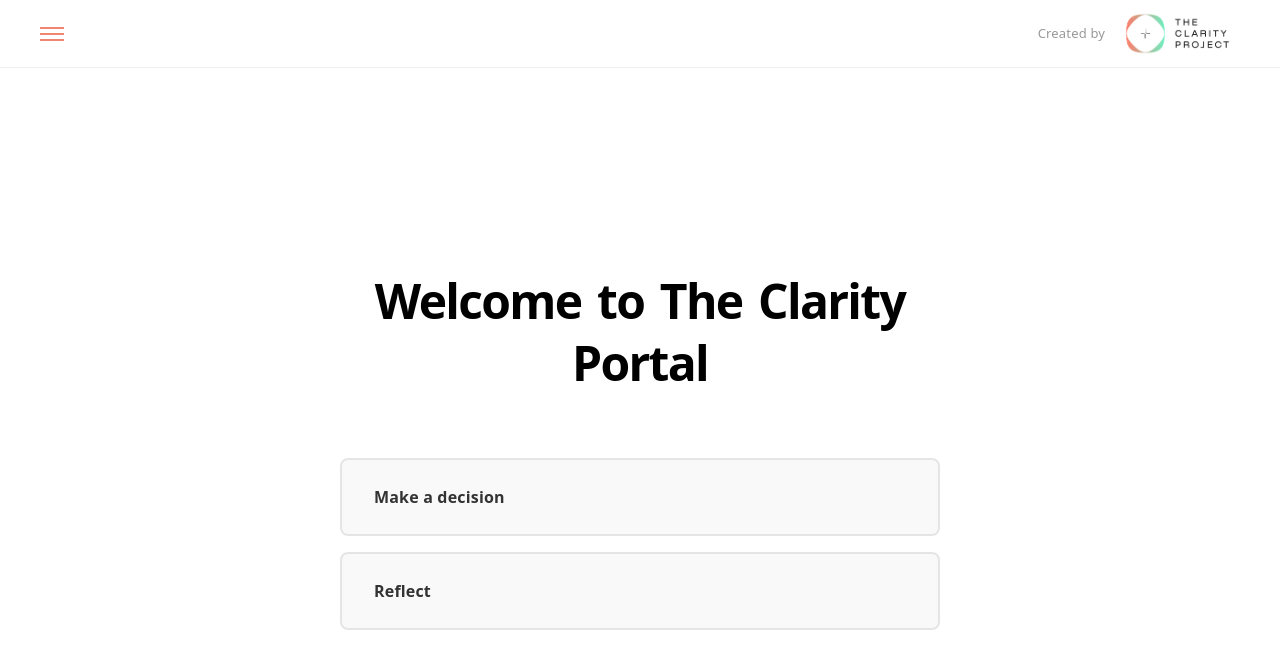
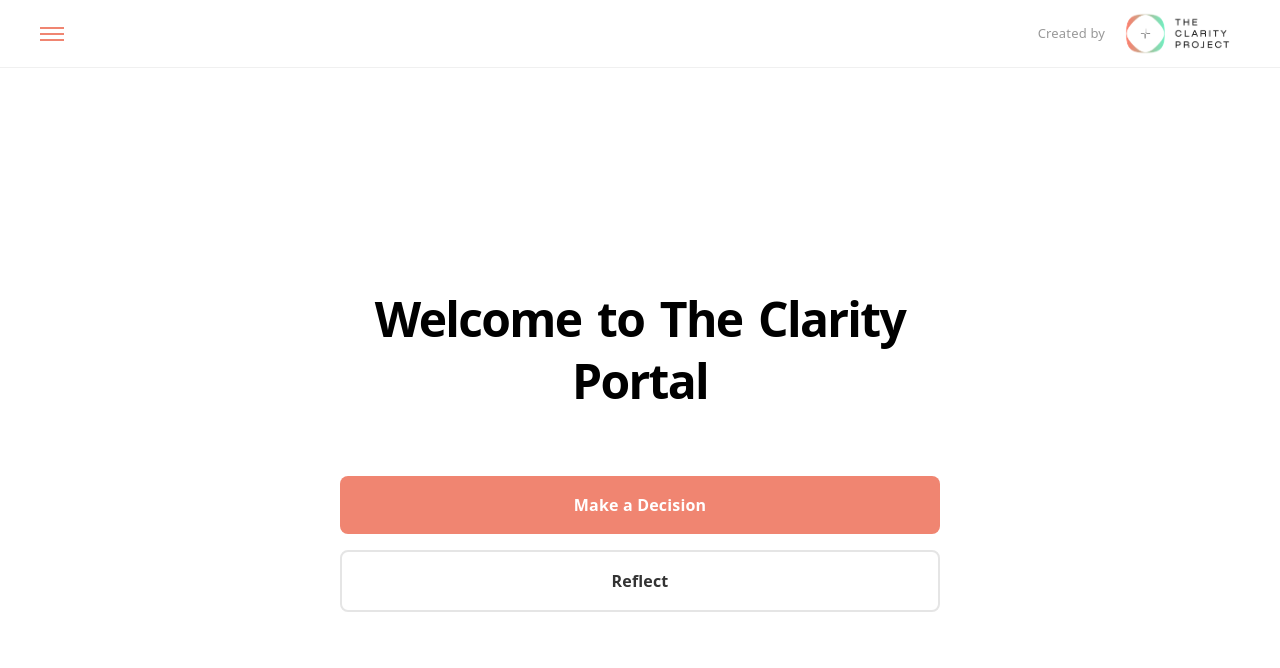
Before and after one commit to tim-clarityproject/clarity-portal, a React (Vite) app: page /welcome in a window 1280 px wide. Shown: the top 668 px of the page. Built offline with nearby package versions, Linux system fonts and the light colour scheme; no server answers.

Commit message:
Capitalize 'Decision' in welcome page button
Co-Authored-By: Claude Haiku 4.5 <noreply@anthropic.com>

```diff
--- a/src/pages/Welcome.jsx
+++ b/src/pages/Welcome.jsx
@@ -23,50 +23,42 @@ export default function Welcome() {
             <button
               onClick={() => navigate('/decisions-log', { state: { ...location.state, isGuest } })}
               style={{
-                padding: '24px 32px',
-                backgroundColor: '#f9f9f9',
-                border: '2px solid #e5e5e5',
+                padding: '16px 48px',
+                backgroundColor: '#F08571',
+                color: 'white',
+                fontWeight: 'bold',
+                border: 'none',
                 borderRadius: '8px',
                 cursor: 'pointer',
                 fontSize: '16px',
-                fontWeight: '600',
-                color: '#333',
                 transition: 'all 0.2s',
-                textAlign: 'left',
               }}
-              onMouseEnter={(e) => {
-                e.target.style.backgroundColor = '#f0f0f0';
-                e.target.style.borderColor = '#F08571';
-              }}
-              onMouseLeave={(e) => {
-                e.target.style.backgroundColor = '#f9f9f9';
-                e.target.style.borderColor = '#e5e5e5';
-              }}
+              onMouseEnter={(e) => e.target.style.backgroundColor = '#e07560'}
+              onMouseLeave={(e) => e.target.style.backgroundColor = '#F08571'}
             >
-              Make a decision
+              Make a Decision
             </button>
 
             <button
               onClick={() => navigate('/my-journal', { state: { ...location.state, isGuest } })}
               style={{
-                padding: '24px 32px',
-                backgroundColor: '#f9f9f9',
+                padding: '16px 48px',
+                backgroundColor: 'transparent',
                 border: '2px solid #e5e5e5',
                 borderRadius: '8px',
+                color: '#333',
+                fontWeight: '600',
                 cursor: 'pointer',
                 fontSize: '16px',
-                fontWeight: '600',
-                color: '#333',
                 transition: 'all 0.2s',
-                textAlign: 'left',
               }}
               onMouseEnter={(e) => {
-                e.target.style.backgroundColor = '#f0f0f0';
                 e.target.style.borderColor = '#F08571';
+                e.target.style.backgroundColor = '#FEE5DE';
               }}
               onMouseLeave={(e) => {
-                e.target.style.backgroundColor = '#f9f9f9';
                 e.target.style.borderColor = '#e5e5e5';
+                e.target.style.backgroundColor = 'transparent';
               }}
             >
               Reflect
```
